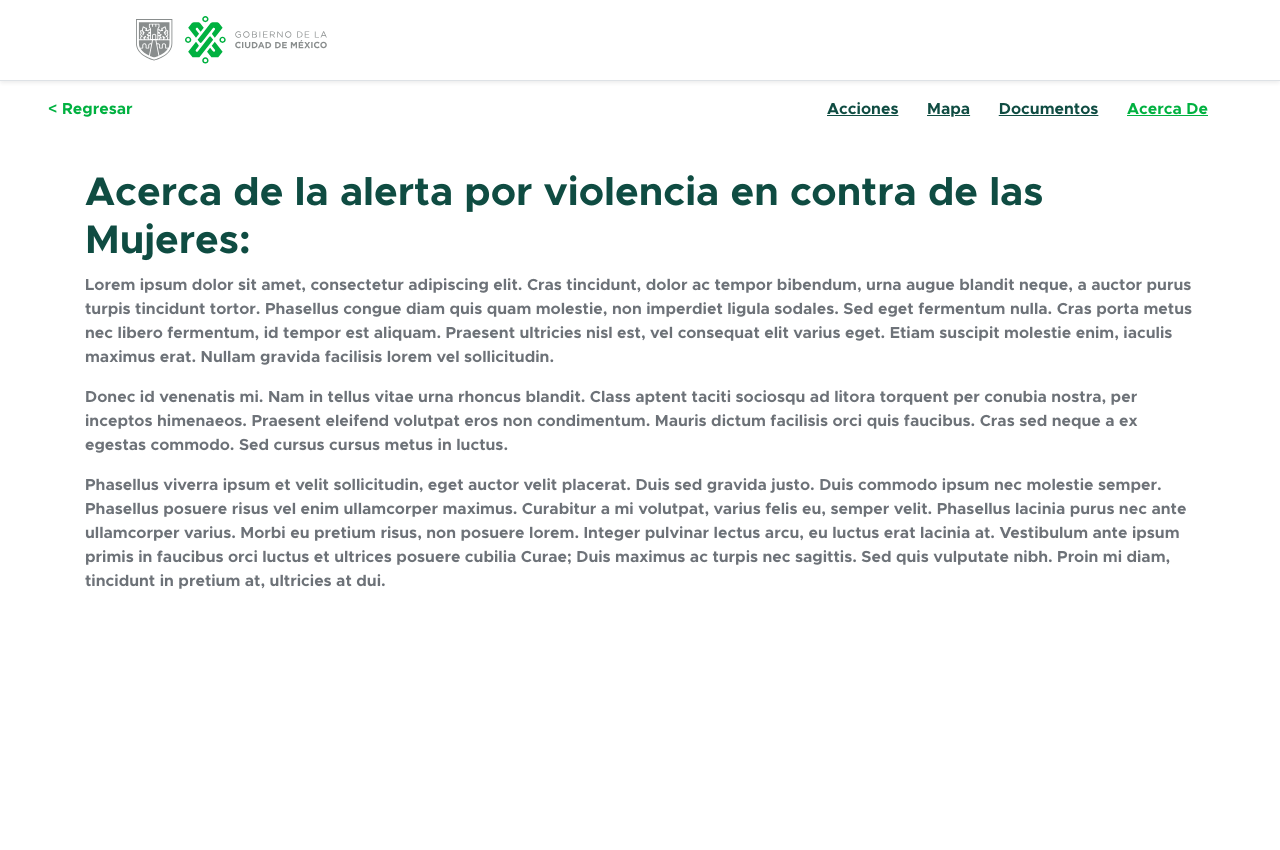
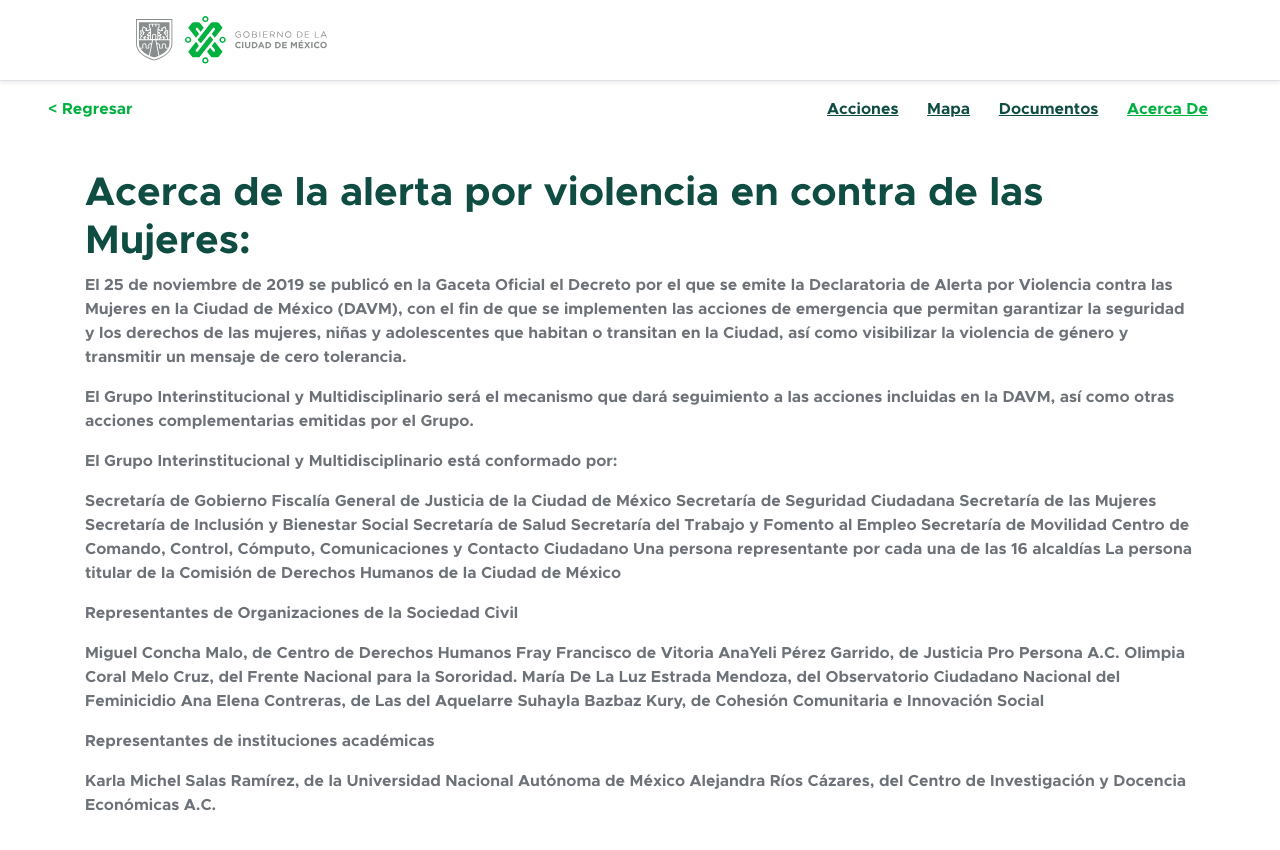
Before and after one commit to basicavisual/mujeres, a Jekyll site: the page built from acerca-de.markdown, in a window 1280 px wide. Shown: the top 850 px of the page. Built offline with Jekyll 4.4.1, drawn with Linux system fonts in a browser that asks for light colours.

Commit message:
Update acerca-de.markdown

```diff
--- a/acerca-de.markdown
+++ b/acerca-de.markdown
@@ -7,8 +7,34 @@ permalink: /acerca-de/
 # Acerca de la alerta por violencia en contra de las Mujeres:
 
 
-Lorem ipsum dolor sit amet, consectetur adipiscing elit. Cras tincidunt, dolor ac tempor bibendum, urna augue blandit neque, a auctor purus turpis tincidunt tortor. Phasellus congue diam quis quam molestie, non imperdiet ligula sodales. Sed eget fermentum nulla. Cras porta metus nec libero fermentum, id tempor est aliquam. Praesent ultricies nisl est, vel consequat elit varius eget. Etiam suscipit molestie enim, iaculis maximus erat. Nullam gravida facilisis lorem vel sollicitudin.
+El 25 de noviembre de 2019 se publicó en la Gaceta Oficial el Decreto por el que se emite la Declaratoria de Alerta por Violencia contra las Mujeres en la Ciudad de México (DAVM), con el fin de que se implementen las acciones de emergencia que permitan garantizar la seguridad y los derechos de las mujeres, niñas y adolescentes que habitan o transitan en la Ciudad, así como visibilizar la violencia de género y transmitir un mensaje de cero tolerancia.
 
-Donec id venenatis mi. Nam in tellus vitae urna rhoncus blandit. Class aptent taciti sociosqu ad litora torquent per conubia nostra, per inceptos himenaeos. Praesent eleifend volutpat eros non condimentum. Mauris dictum facilisis orci quis faucibus. Cras sed neque a ex egestas commodo. Sed cursus cursus metus in luctus.
+El Grupo Interinstitucional y Multidisciplinario será el mecanismo que dará seguimiento a las acciones incluidas en la DAVM, así como otras acciones complementarias emitidas por el Grupo.
 
-Phasellus viverra ipsum et velit sollicitudin, eget auctor velit placerat. Duis sed gravida justo. Duis commodo ipsum nec molestie semper. Phasellus posuere risus vel enim ullamcorper maximus. Curabitur a mi volutpat, varius felis eu, semper velit. Phasellus lacinia purus nec ante ullamcorper varius. Morbi eu pretium risus, non posuere lorem. Integer pulvinar lectus arcu, eu luctus erat lacinia at. Vestibulum ante ipsum primis in faucibus orci luctus et ultrices posuere cubilia Curae; Duis maximus ac turpis nec sagittis. Sed quis vulputate nibh. Proin mi diam, tincidunt in pretium at, ultricies at dui.
+El Grupo Interinstitucional y Multidisciplinario está conformado por:
+
+Secretaría de Gobierno
+Fiscalía General de Justicia de la Ciudad de México
+Secretaría de Seguridad Ciudadana
+Secretaría de las Mujeres
+Secretaría de Inclusión y Bienestar Social
+Secretaría de Salud
+Secretaría del Trabajo y Fomento al Empleo
+Secretaría de Movilidad
+Centro de Comando, Control, Cómputo, Comunicaciones y Contacto Ciudadano
+Una persona representante por cada una de las 16 alcaldías
+La persona titular de la Comisión de Derechos Humanos de la Ciudad de México
+
+Representantes de Organizaciones de la Sociedad Civil
+
+Miguel Concha Malo, de Centro de Derechos Humanos Fray Francisco de Vitoria
+AnaYeli Pérez Garrido, de Justicia Pro Persona A.C.
+Olimpia Coral Melo Cruz, del Frente Nacional para la Sororidad.
+María De La Luz Estrada Mendoza, del Observatorio Ciudadano Nacional del Feminicidio
+Ana Elena Contreras, de Las del Aquelarre
+Suhayla Bazbaz Kury, de Cohesión Comunitaria e Innovación Social
+
+Representantes de instituciones académicas
+
+Karla Michel Salas Ramírez, de la Universidad Nacional Autónoma de México
+Alejandra Ríos Cázares, del Centro de Investigación y Docencia Económicas A.C.
```
